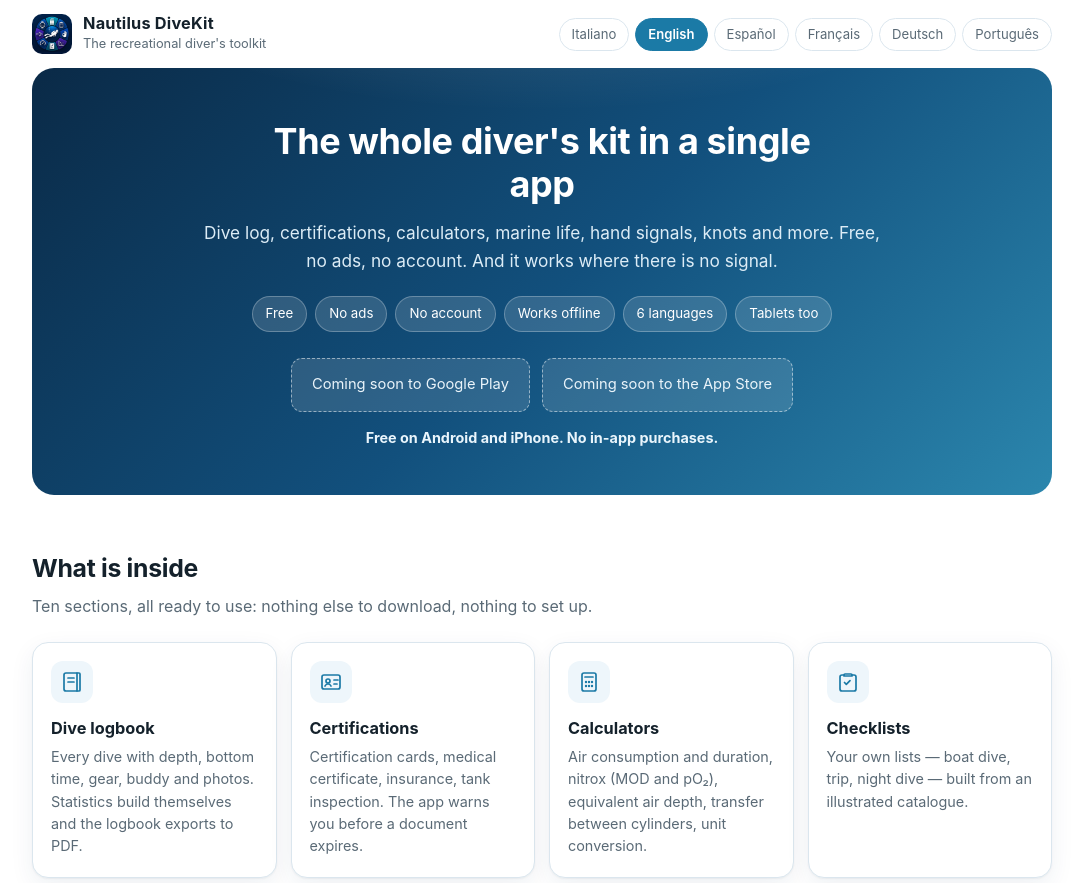
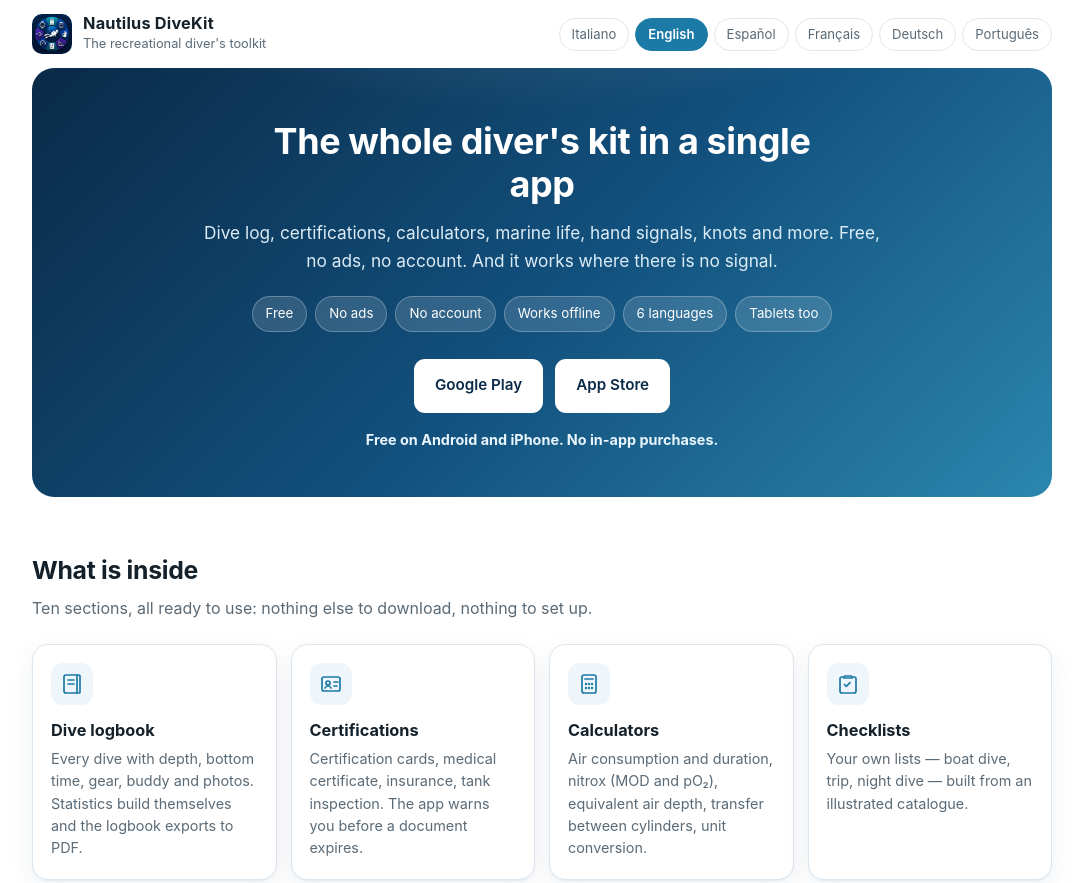
Before and after one commit to sgambaroapps/nautilusdivekit, a plain HTML site: page index.html in a window 1280 px wide. Shown: the top 883 px of the page, without its empty margins (98-1181 px from the left). Drawn offline with Linux system fonts and the light colour scheme.

Commit message:
Pulsanti Google Play e App Store attivi: l'app e' pubblicata
Co-Authored-By: Claude Opus 5.5 <noreply@anthropic.com>

```diff
--- a/index.html
+++ b/index.html
@@ -393,7 +393,7 @@ body.js section.pagina + section.pagina{border-top:none; margin-top:0}
 //  posto della scritta "in arrivo" compare il pulsante che porta alla scheda.
 //  Si modificano anche con il Blocco note, senza rigenerare la pagina.
 // ===========================================================================
-var STORE_VIVI = { android: false, ios: false };
+var STORE_VIVI = { android: true, ios: true };
 
 // Le sei lingue sono tutte dentro la pagina: qui si nasconde solo quella che
 // non serve. Senza JavaScript restano visibili tutte, una sotto l'altra.
```
